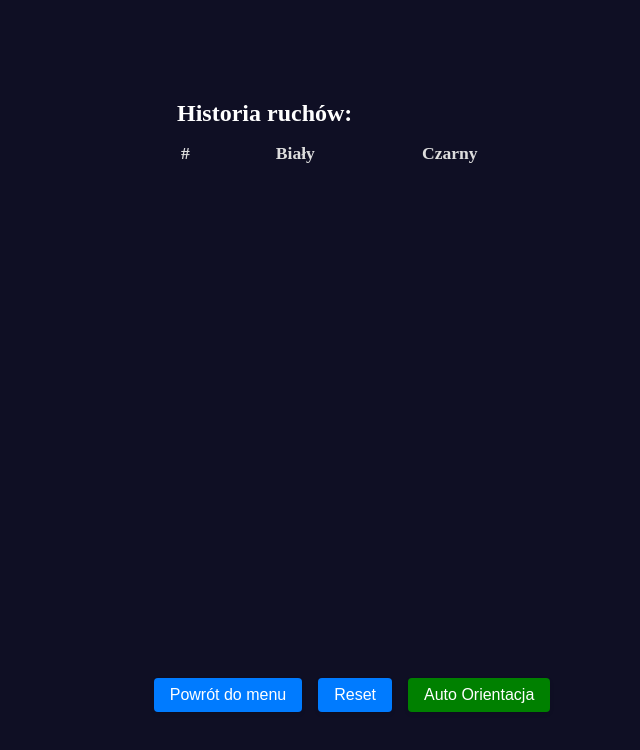
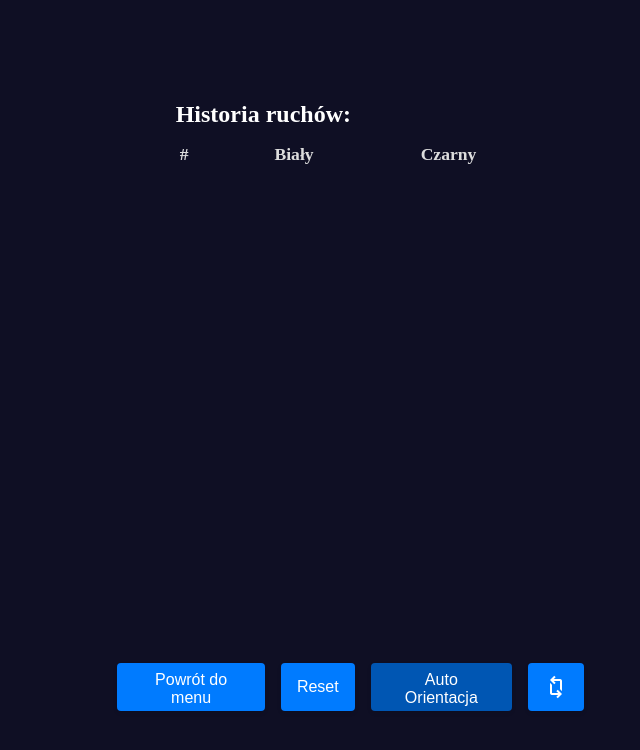
Before and after one commit to t-rogalski/chess, a React (Vite) app: page /game/local in a window 1280 px wide. Shown: the top 750 px of the page, without its empty margins (640-1280 px from the left). Built offline with nearby package versions, Linux system fonts and the light colour scheme.

Commit message:
Dodanie przycisku orientacji i responsywność strony głównej.

```diff
--- a/index.html
+++ b/index.html
@@ -3,6 +3,11 @@
   <head>
     <meta charset="UTF-8" />
     <link rel="icon" type="image/svg+xml" href="/chessicon.svg" />
+    <link
+      href="https://fonts.googleapis.com/css2?family=Material+Symbols+Outlined"
+      rel="stylesheet"
+    />
+
     <meta name="viewport" content="width=device-width, initial-scale=1.0" />
     <title>Szachy</title>
   </head>
--- a/src/App.css
+++ b/src/App.css
@@ -122,6 +122,7 @@ nav {
   align-items: center;
   padding: 1rem 0;
   color: white;
+  flex-wrap: wrap;
 }
 
 .logo {
@@ -149,7 +150,7 @@ nav {
 
 .mode-selection {
   display: flex;
-  width: clamp(150px, 45vw, 350px);
+  width: clamp(250px, 50vw, 550px);
   justify-content: space-between;
   align-items: center;
   list-style: none;
@@ -162,6 +163,7 @@ nav {
   color: white;
   font-weight: bold;
   transition: color 0.3s ease;
+  margin-right: 0.5rem;
 }
 
 .mode-selection a:hover {
@@ -171,3 +173,17 @@ nav {
   color: hsl(211, 100%, 40%);
   font-weight: bold;
 }
+
+.rotateBtn {
+  display: flex;
+  align-items: center;
+  justify-content: center;
+}
+
+@media (max-width: 600px) {
+  .mode-selection {
+    flex-direction: column;
+    gap: 0.5rem;
+    align-items: center;
+  }
+}
--- a/src/App.jsx
+++ b/src/App.jsx
@@ -15,6 +15,9 @@ export default function App() {
           <li>
             <Link to="game/vsComputer">Gra z komputerem</Link>
           </li>
+          <li>
+            <Link to="#">Analiza pozycji</Link>
+          </li>
         </ul>
       </nav>
     </div>
--- a/src/components/ChessGame.jsx
+++ b/src/components/ChessGame.jsx
@@ -16,10 +16,8 @@ export default function ChessGame() {
   const [isGameOver, setIsGameOver] = useState(false);
   const [kingSquare, setKingSquare] = useState(null);
 
-  const [autoOrientation, setAutoOrientation] = useState(
-    mode === 'local' ? true : false,
-  );
-  const [backgroundColor, setBackgroundColor] = useState('green');
+  const [autoOrientation, setAutoOrientation] = useState(false);
+  const [backgroundColor, setBackgroundColor] = useState('#0056b3');
 
   const onButtonClick = (color) => {
     setBackgroundColor(color);
@@ -195,6 +193,12 @@ export default function ChessGame() {
                   }
                 : {}
             }
+            customDarkSquareStyle={{
+              backgroundColor: '#0056b3',
+            }}
+            customLightSquareStyle={{
+              backgroundColor: '#edeed1',
+            }}
           />
         </div>
         <div className="right-panel">
@@ -225,11 +229,21 @@ export default function ChessGame() {
               }}
               onClick={() => {
                 setAutoOrientation(!autoOrientation);
-                onButtonClick(!autoOrientation ? 'green' : 'red');
+                onButtonClick(!autoOrientation ? '#007bff' : '#0056b3');
               }}
               disabled={mode !== 'local'}
             >
               Auto Orientacja
+            </button>
+            <button
+              className="rotateBtn"
+              onClick={() =>
+                setOrientation((prev) => (prev === 'white' ? 'black' : 'white'))
+              }
+            >
+              <span className="material-symbols-outlined">
+                screen_rotation_up
+              </span>
             </button>
           </div>
         </div>
```
